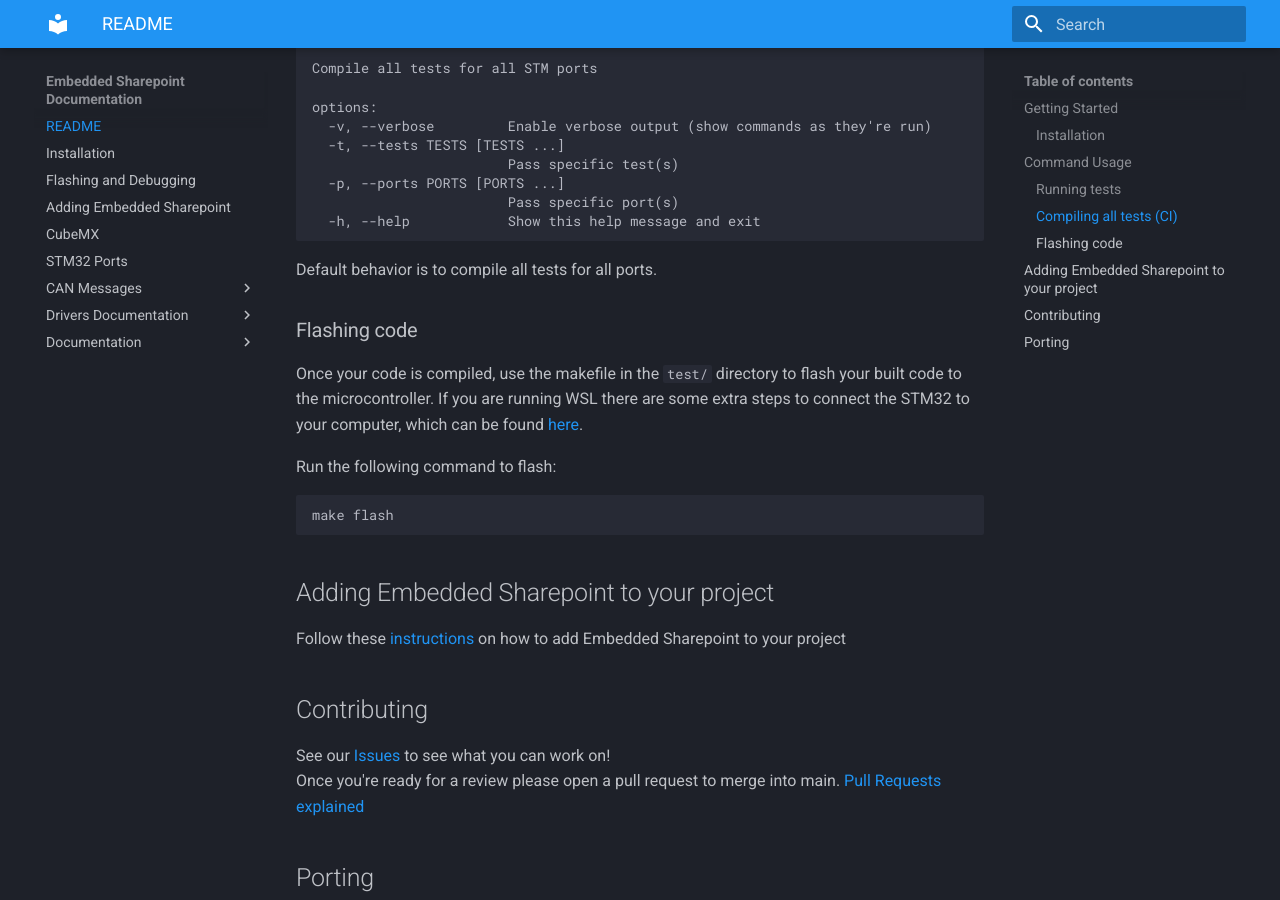
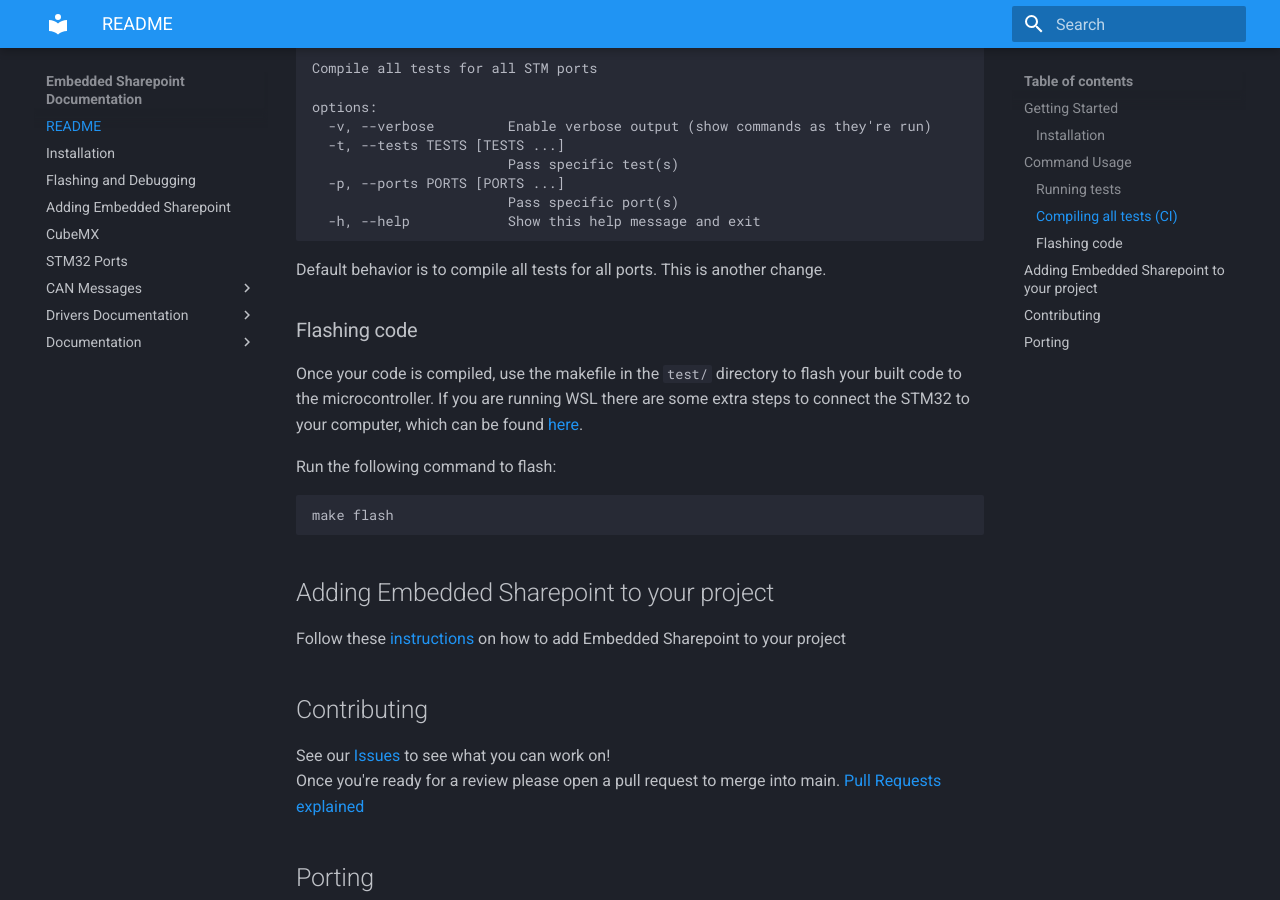
Before and after one commit to lhr-solar/Embedded-Sharepoint, an MkDocs documentation site: the page built from docs/README.md, in a window 1280 px wide and 900 px high, scrolled down 1056 px. Built offline with MkDocs 1.6.1 and Material for MkDocs 9.7.7, drawn with Linux system fonts in a browser that asks for light colours.

Commit message:
docs change

````diff
--- a/docs/README.md
+++ b/docs/README.md
@@ -40,7 +40,7 @@ options:
   -h, --help            Show this help message and exit
 ```
 
-Default behavior is to compile all tests for all ports.
+Default behavior is to compile all tests for all ports. This is another change.
 
 ### Flashing code
 Once your code is compiled, use the makefile in the `test/` directory to flash your built code to the microcontroller. If you are running WSL there are some extra steps to connect the STM32 to your computer, which can be found [here](./FlashAndTheBug.md).
````
